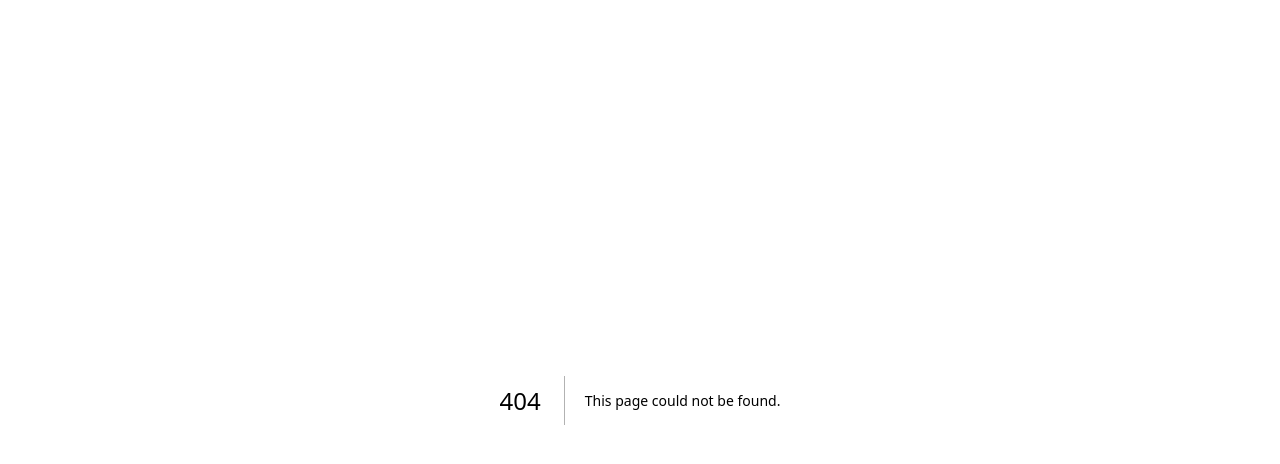
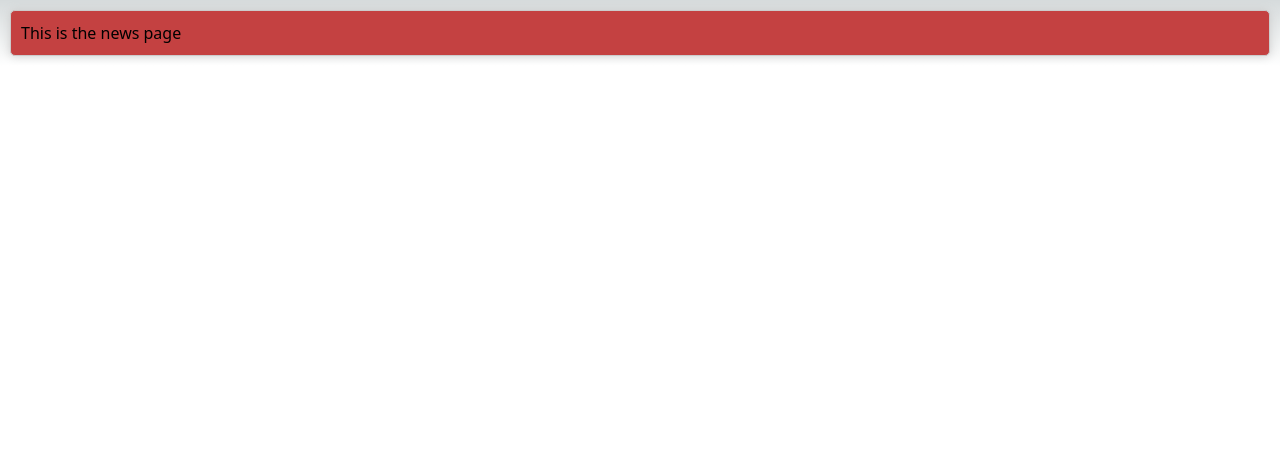
Before and after one commit to shahidmonowarr/next-js-practice-project, a Next.js app: page /news in a window 1280 px wide. Before the commit this address had no page. Shown: the top 464 px of the page. Built offline with nearby package versions, Linux system fonts and the light colour scheme.

Commit message:
built in css support explore

```diff
--- /dev/null
+++ b/src/pages/news/index.js
@@ -0,0 +1,11 @@
+import styles from '../../styles/News.module.css';
+
+const News = () => {
+    return (
+        <div className={styles.box}>
+            <h2>This is the news page</h2>
+        </div>
+    );
+};
+
+export default News;
--- /dev/null
+++ b/src/styles/News.module.css
@@ -0,0 +1,8 @@
+.box{
+    background-color: rgb(196, 65, 65);
+    border: 1px solid #ccc;
+    border-radius: 5px;
+    padding: 10px;
+    margin: 10px;
+    box-shadow: 0 0 10px #ccc;
+}
```
